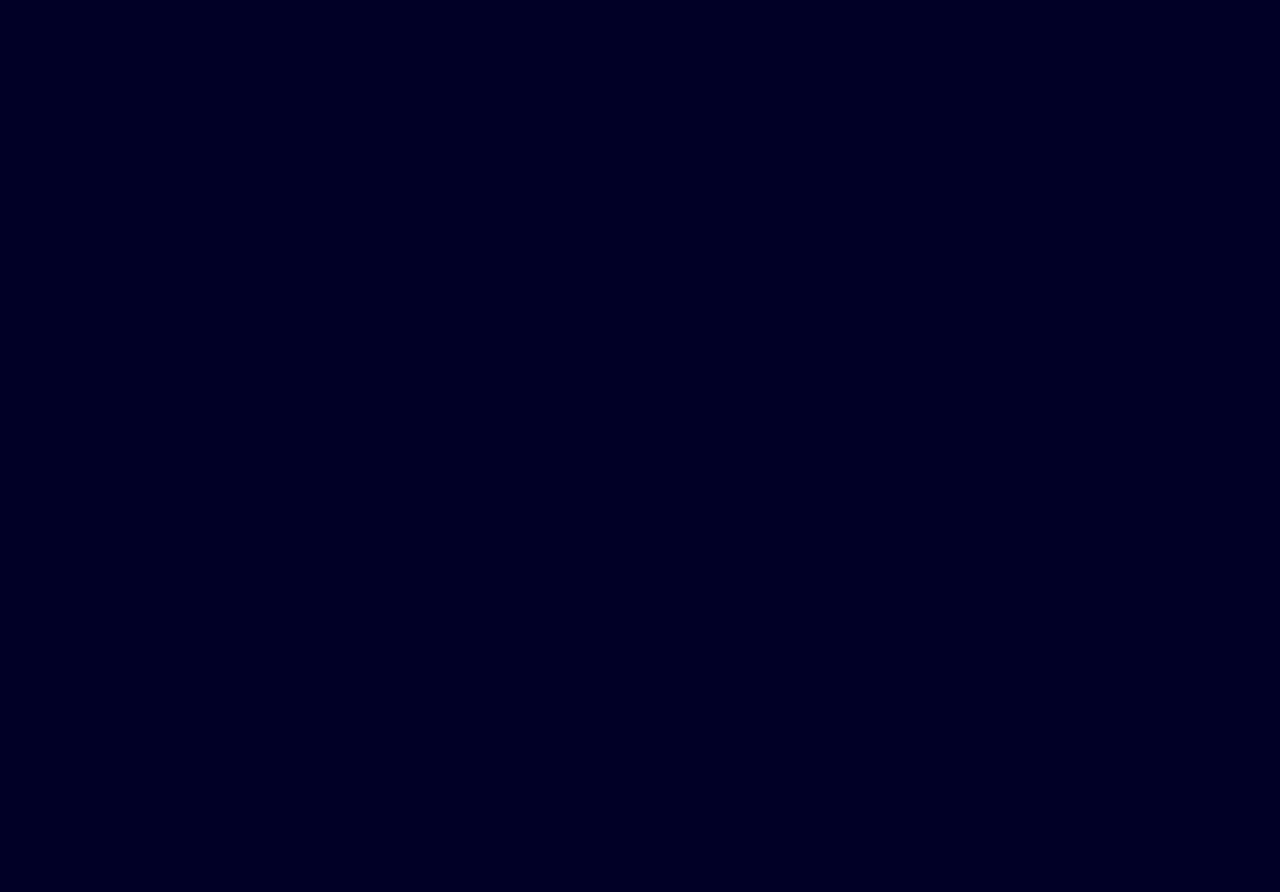
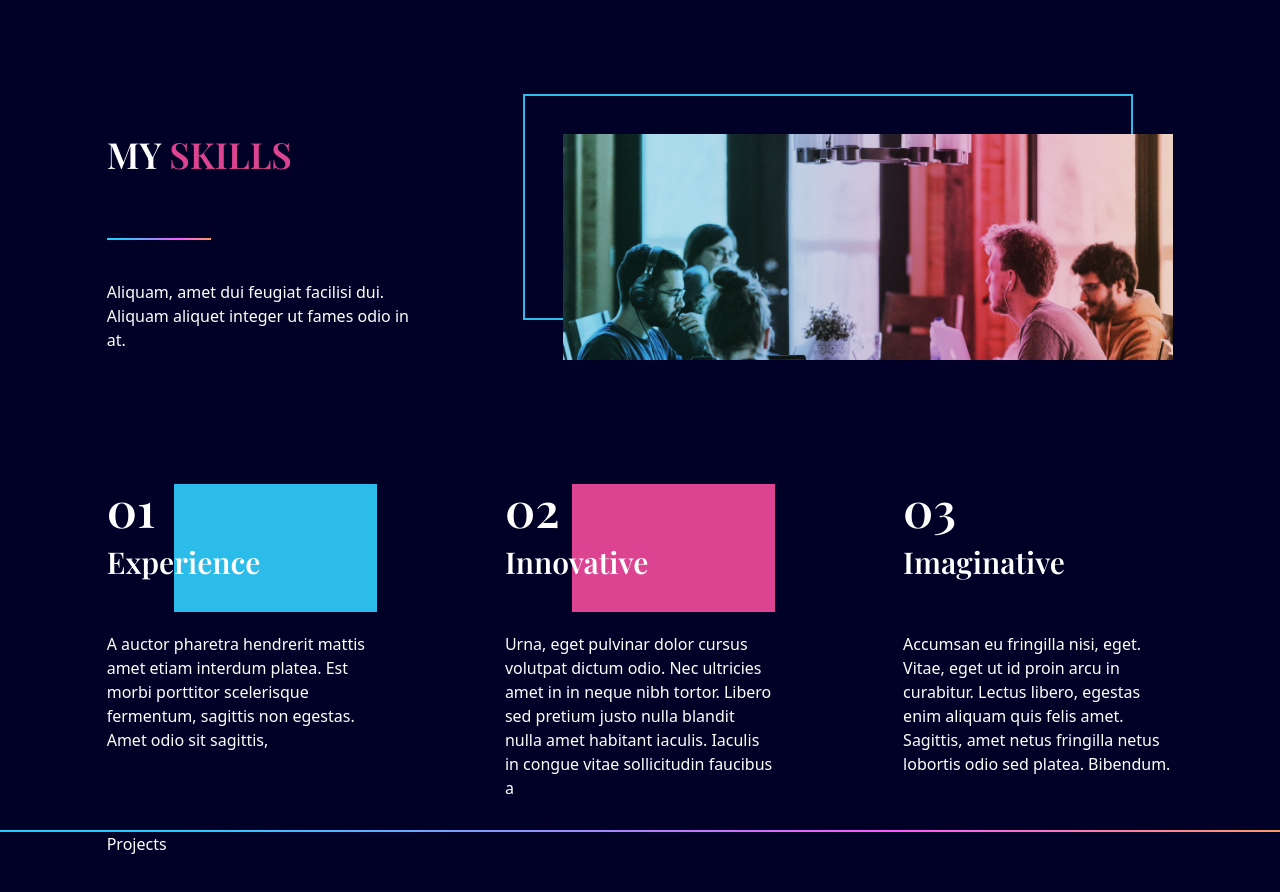
Before and after one commit to Tawphiq/personal-portfolio, a React (Vite) app: page / in a window 1280 px wide. Shown: the part 900-1792 px from the top of the page. Before the commit the page ends 800 px from the top, so only its background shows below. Built offline with nearby package versions, Linux system fonts and the light colour scheme.

Commit message:
"skills component"

```diff
--- a/src/App.jsx
+++ b/src/App.jsx
@@ -3,6 +3,9 @@
 import Navbar from './scenes/Navbar'
 import DotGroup from './scenes/DotGroup'
 import Landing from './scenes/Landing'
+import LineGradient from './components/LineGradient'
+import MySkills from './scenes/MySkills'
+import Projects from './scenes/Projects'
 
 const App = () => {
   const [selectedPage, setSelectedPage] = useState('home')
@@ -33,6 +36,14 @@
         )}
         <Landing selectedPage={setSelectedPage}/>
       </div>
+      <LineGradient />
+      <div className='w-5/6 mx-auto md:h-full'>
+        <MySkills />
+      </div>
+      <LineGradient />
+      <div className='w-5/6 mx-auto'>
+        <Projects />
+      </div>
     </div>
   )
 }
--- /dev/null
+++ b/src/components/LineGradient.jsx
@@ -0,0 +1,8 @@
+import React from 'react'
+
+const LineGradient = ({width = 'w-full'}) => {
+  return <div className={`h-0.5 ${width} bg-gradient-rainblue lg:mt-16`} />
+
+}
+
+export default LineGradient
--- /dev/null
+++ b/src/scenes/MySkills.jsx
@@ -0,0 +1,140 @@
+import LineGradient from "../components/LineGradient"
+import useMediaQuery from "../hooks/useMediaQuery"
+import { motion } from "framer-motion"
+
+const MySkills = () => {
+    const isAboveLarge = useMediaQuery("(min-width: 1060px)")
+  return (
+    <section id="skills" className="pt-10 pb-24">
+        <div className="md:flex md:justify-between md:gap-16 mt-32">
+        <motion.div
+          className="md:w-1/3"
+          initial="hidden"
+          whileInView="visible"
+          viewport={{ once: true, amount: 0.5 }}
+          transition={{ duration: 0.5 }}
+          variants={{
+            hidden: { opacity: 0, x: -50 },
+            visible: { opacity: 1, x: 0 },
+          }}
+        >
+          <p className="font-playfair font-semibold text-4xl mb-5">
+            MY <span className="text-red">SKILLS</span>
+          </p>
+          <LineGradient width="w-1/3" />
+          <p className="mt-10 mb-7">
+            Aliquam, amet dui feugiat facilisi dui. Aliquam aliquet integer ut
+            fames odio in at.
+          </p>
+        </motion.div>
+
+        <div className="mt-16 md:mt-0">
+          {isAboveLarge ? (
+            <div
+              className="relative z-0 ml-20 before:absolute before:-top-10 before:-left-10
+              before:w-full before:h-full before:border-2 before:border-blue before:z-[-1]"
+            >
+              <img
+                alt="skills"
+                className="z-10"
+                src="assets/skills-image.png"
+              />
+            </div>
+          ) : (
+            <img alt="skills" className="z-10" src="assets/skills-image.png" />
+          )}
+        </div>
+      </div>
+
+      {/* SKILLS */}
+      <div className="md:flex md:justify-between mt-16 gap-32">
+        {/* EXPERIENCE */}
+        <motion.div
+          className="md:w-1/3 mt-10"
+          initial="hidden"
+          whileInView="visible"
+          viewport={{ once: true, amount: 0.5 }}
+          transition={{ duration: 0.5 }}
+          variants={{
+            hidden: { opacity: 0, y: 50 },
+            visible: { opacity: 1, y: 0 },
+          }}
+        >
+          <div className="relative h-32">
+            <div className="z-10">
+              <p className="font-playfair font-semibold text-5xl">01</p>
+              <p className="font-playfair font-semibold text-3xl mt-3">
+                Experience
+              </p>
+            </div>
+            <div className="w-1/2 md:w-3/4 h-32 bg-blue absolute right-0 top-0 z-[-1]" />
+          </div>
+          <p className="mt-5">
+            A auctor pharetra hendrerit mattis amet etiam interdum platea. Est
+            morbi porttitor scelerisque fermentum, sagittis non egestas. Amet
+            odio sit sagittis,
+          </p>
+        </motion.div>
+
+        {/* INNOVATIVE */}
+        <motion.div
+          className="md:w-1/3 mt-10"
+          initial="hidden"
+          whileInView="visible"
+          viewport={{ once: true, amount: 0.5 }}
+          transition={{ delay: 0.2, duration: 0.5 }}
+          variants={{
+            hidden: { opacity: 0, y: 50 },
+            visible: { opacity: 1, y: 0 },
+          }}
+        >
+          <div className="relative h-32">
+            <div className="z-10">
+              <p className="font-playfair font-semibold text-5xl">02</p>
+              <p className="font-playfair font-semibold text-3xl mt-3">
+                Innovative
+              </p>
+            </div>
+            <div className="w-1/2 md:w-3/4 h-32 bg-red absolute right-0 top-0 z-[-1]" />
+          </div>
+          <p className="mt-5">
+            Urna, eget pulvinar dolor cursus volutpat dictum odio. Nec ultricies
+            amet in in neque nibh tortor. Libero sed pretium justo nulla blandit
+            nulla amet habitant iaculis. Iaculis in congue vitae sollicitudin
+            faucibus a
+          </p>
+        </motion.div>
+        {/* IMAGINATIVE */}
+        <motion.div
+          className="md:w-1/3 mt-10"
+          initial="hidden"
+          whileInView="visible"
+          viewport={{ once: true, amount: 0.5 }}
+          transition={{ delay: 0.4, duration: 0.5 }}
+          variants={{
+            hidden: { opacity: 0, y: 50 },
+            visible: { opacity: 1, y: 0 },
+          }}
+        >
+          <div className="relative h-32">
+            <div className="z-10">
+              <p className="font-playfair font-semibold text-5xl">03</p>
+              <p className="font-playfair font-semibold text-3xl mt-3">
+                Imaginative
+              </p>
+            </div>
+            <div className="w-1/2 md:w-3/4 h-32 bg-yellow absolute right-0 top-0 z-[-1]" />
+          </div>
+          <p className="mt-5">
+            Accumsan eu fringilla nisi, eget. Vitae, eget ut id proin arcu in
+            curabitur. Lectus libero, egestas enim aliquam quis felis amet.
+            Sagittis, amet netus fringilla netus lobortis odio sed platea.
+            Bibendum.
+          </p>
+        </motion.div>
+      </div>
+    </section>
+  )
+}
+
+export default MySkills
--- /dev/null
+++ b/src/scenes/Projects.jsx
@@ -0,0 +1,9 @@
+import React from 'react'
+
+const Projects = () => {
+  return (
+    <div>Projects</div>
+  )
+}
+
+export default Projects
```
